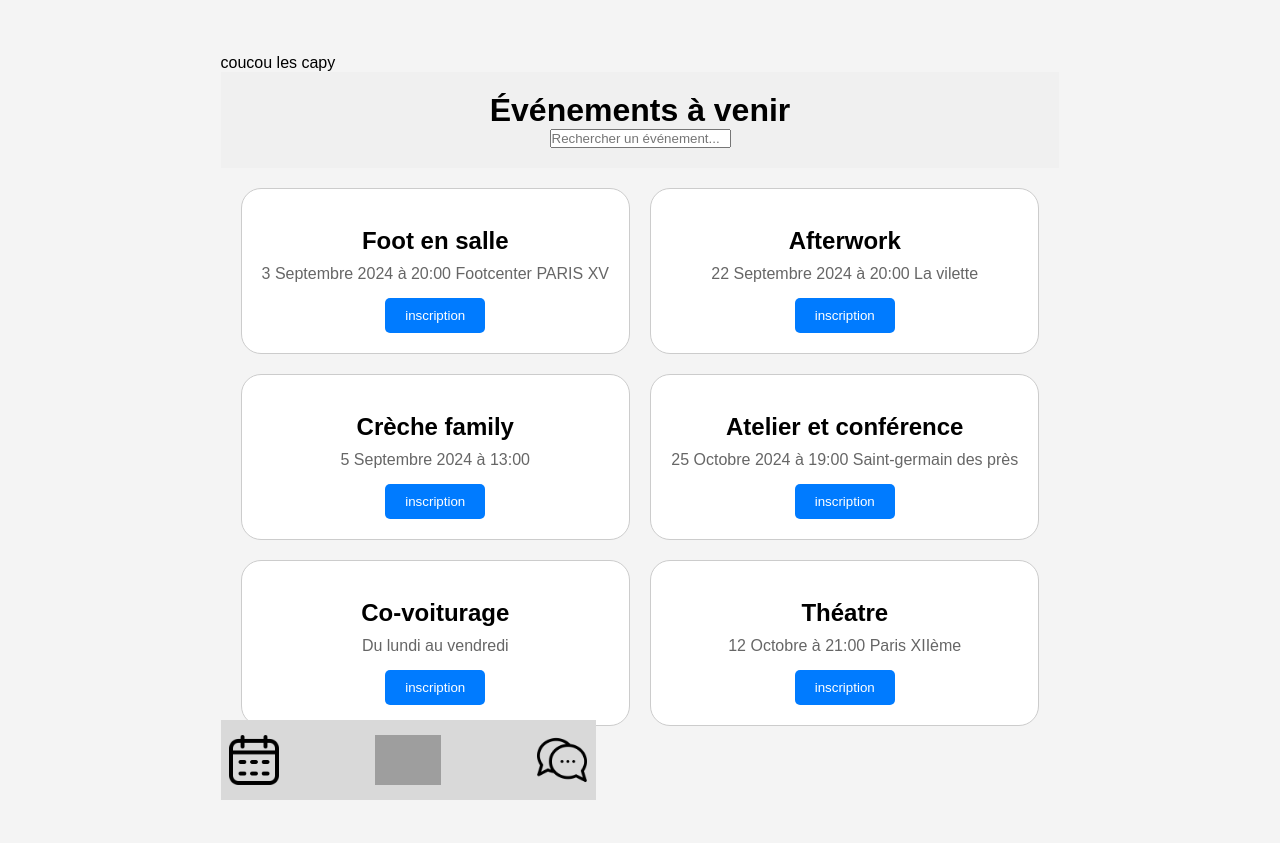
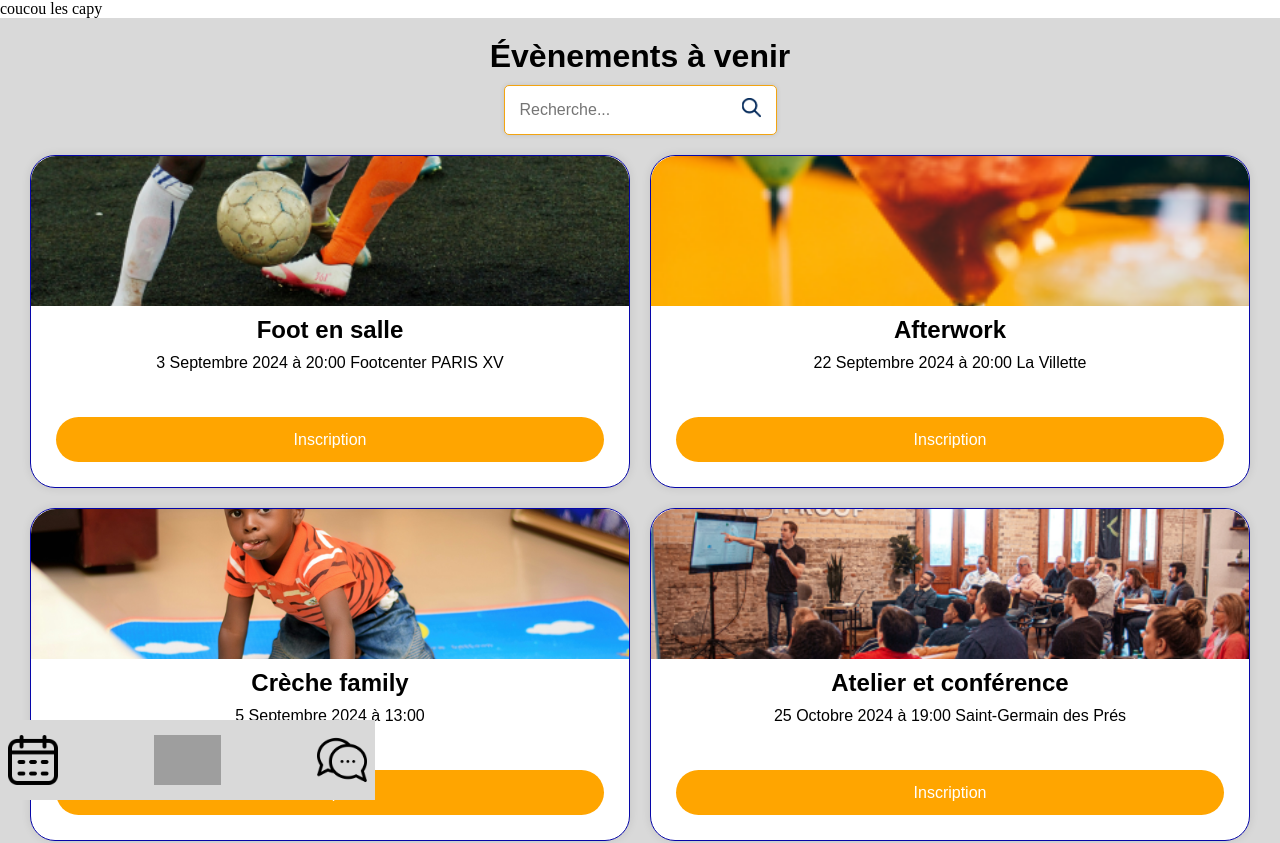
Before and after one commit to lucasA49/hakathon_wild, a React (Vite) app in the folder client/: page /events in a window 1280 px wide. Shown: the top 843 px of the page. Before the commit the page ends 800 px from the top, so only its background shows below. Built offline with nearby package versions, Linux system fonts and the light colour scheme; grey boxes are pictures that could not be loaded.

Commit message:
page events ends

```diff
--- a/client/package.json
+++ b/client/package.json
@@ -7,8 +7,11 @@
     "preview": "vite preview"
   },
   "dependencies": {
+    "chart.js": "^4.4.3",
+    "chartjs-plugin-datalabels": "^2.2.0",
     "prop-types": "^15.8.1",
     "react": "^18.3.1",
+    "react-chartjs-2": "^5.2.0",
     "react-dom": "^18.3.1",
     "react-router-dom": "^6.23.0",
     "sass": "^1.77.6"
@@ -30,4 +33,3 @@
     "*.{jsx,js}": "eslint --report-unused-disable-directives"
   }
 }
-aa
--- a/client/src/App.scss
+++ b/client/src/App.scss
@@ -4,6 +4,8 @@
 @import url(./style/Footer.scss);
 @import url(./style/Home.scss);
 @import url(./style/Ressources.scss);
+@import url(./style/infos.scss);
+@import url(./style/Events.scss);
 
 * {
   box-sizing: border-box;
--- a/client/src/pages/Events.jsx
+++ b/client/src/pages/Events.jsx
@@ -1,20 +1,79 @@
-import '../style/Events.scss';
+import "../style/Events.scss";
+import foot from "../assets/images/foot-events.png";
+import cocktail from "../assets/images/cocktail-events.png";
+import child from "../assets/images/enfant-events.png";
+import conference from "../assets/images/conference-events.png";
+import car from "../assets/images/voiture-events.png";
+import bowling from "../assets/images/bowling-events.png";
+import searchIcon from "../assets/images/Search.svg";
 
-function App() {
+export default function Events() {
+  const events = [
+    {
+      id: 1,
+      title: "Foot en salle",
+      description: "3 Septembre 2024 à 20:00 Footcenter PARIS XV",
+      image: foot,
+    },
+    {
+      id: 2,
+      title: "Afterwork",
+      description: "22 Septembre 2024 à 20:00 La Villette",
+      image: cocktail,
+    },
+    {
+      id: 3,
+      title: "Crèche family",
+      description: "5 Septembre 2024 à 13:00",
+      image: child,
+    },
+    {
+      id: 4,
+      title: "Atelier et conférence",
+      description: "25 Octobre 2024 à 19:00 Saint-Germain des Prés",
+      image: conference,
+    },
+    {
+      id: 5,
+      title: "Co-voiturage",
+      description: "Du lundi au vendredi",
+      image: car,
+    },
+    {
+      id: 6,
+      title: "Théâtre",
+      description: "12 Octobre à 21:00 Paris XIIème",
+      image: bowling,
+    },
+  ];
+
   return (
-    <div className="App">
-      <header>
-        <h1>Événements à venir</h1>
-        <input type="text" placeholder="Rechercher un événement..." />
+    <div className="Events">
+      <header className="header-events">
+        <h1 className="h1-events">Évènements à venir</h1>
+        <div className="search-bar-events">
+          <input
+            className="input-events"
+            type="text"
+            placeholder="Recherche..."
+          />
+          <img
+            src={searchIcon}
+            alt="Icône de recherche"
+            className="search-icon"
+          />
+        </div>
       </header>
-      <main>
+      <main className="main-events">
         <div className="event-cards">
           {events.map((event) => (
             <div className="event-card" key={event.id}>
-              <img src="" alt="" />
-              <h2>{event.title}</h2>
-              <p>{event.description}</p>
-              <button type='button'>inscription</button>
+              <img className="img-events" src={event.image} alt={event.title} />
+              <h2 className="h2-events">{event.title}</h2>
+              <p className="p-events">{event.description}</p>
+              <button className="button-events" type="button">
+                Inscription
+              </button>
             </div>
           ))}
         </div>
@@ -22,15 +81,3 @@ function App() {
     </div>
   );
 }
-
-const events = [
-  { id: 1, title: "Foot en salle", description: "3 Septembre 2024 à 20:00 Footcenter PARIS XV" },
-  { id: 2, title: "Afterwork ", description: "22 Septembre 2024 à 20:00 La vilette" },
-  { id: 3, title: "Crèche family", description: "5 Septembre 2024 à 13:00" },
-  { id: 4, title: "Atelier et conférence", description: "25 Octobre 2024 à 19:00 Saint-germain des près" },
-  { id: 5, title: "Co-voiturage", description: "Du lundi au vendredi" },
-  { id: 6, title: "Théatre ", description: "12 Octobre à 21:00 Paris XIIème" },
-
-];
-
-export default App;
--- a/client/src/style/Events.scss
+++ b/client/src/style/Events.scss
@@ -1,49 +1,108 @@
-.App {
-  text-align: center;
+@import "Variables.scss";
+
+.Events {
+  background-color: $background-color-container;
+  color: $text-color;
+  padding: 20px;
+  font-family: Arial, sans-serif;
 }
 
-header {
-  padding: 20px;
-  background-color: #f0f0f0;
+.header-events {
+  display: flex;
+  flex-direction: column;
+  align-items: center;
+  margin-bottom: 20px;
 }
 
-main {
-  padding: 20px;
+.h1-events {
+  font-size: 2em;
+  margin-bottom: 10px;
 }
 
+.search-bar-events {
+  display: flex;
+  align-items: center;
+  background-color: white;
+  border-radius: 5px;
+  border: 1px solid rgb(242, 164, 17);
+  box-shadow: 0 0 5px rgba(0, 0, 0, 0.1);
+  padding: 5px;
+}
+
+.input-events {
+  border: none;
+  padding: 10px;
+  font-size: 1em;
+  flex-grow: 1;
+  border-radius: 5px 0 0 5px;
+}
+
+.input-events:focus {
+  outline: none;
+}
+
+.search-icon {
+  width: 24px;
+  height: 24px;
+  margin: 5px;
+  fill: $background-color-icone;
+}
+
+.main-events {
   .event-cards {
-  display: grid;
-  grid-template-columns: repeat(2, 1fr);
+    display: flex;
+    flex-wrap: wrap;
     gap: 20px;
+    justify-content: center;
   }
 
   .event-card {
-  background-color: #ffffff;
-  border: 1px solid #ccc;
-  border-radius: 20px;
-  padding: 20px;
+    background-color: white;
+    border-radius: 25px;
+    border: 1px solid rgb(6, 6, 169);
+    box-shadow: 0 0 10px rgba(0, 0, 0, 0.1);
+    text-align: center;
+    width: calc(50% - 20px); /* Assure deux cartes par rangée avec un espace */
+    display: flex;
+    flex-direction: column;
+    justify-content: space-between;
   }
 
-.event-card h2 {
-  font-size: 1.5rem;
-  margin-bottom: 10px;
+  .img-events {
+    width: 100%;
+    height: 150px;
+    object-fit: cover;
+    border-radius: 25px 25px 0 0;
   }
 
-.event-card p {
-  font-size: 1rem;
-  color: #666;
-  margin-bottom: 15px;
+  .h2-events {
+    font-size: 1.5em;
+    margin: 10px 0;
   }
 
-.event-card button {
-  background-color: #007bff;
+  .p-events {
+    font-size: 1em;
+    margin-bottom: 20px;
+  }
+
+  .button-events {
+    background-color: orange;
     color: white;
     border: none;
     padding: 10px 20px;
-  border-radius: 5px;
+    font-size: 1em;
+    border-radius: 25px;
     cursor: pointer;
+    margin-top: auto;
+    margin: 25px;
+    height: 45px;
   }
 
-.event-card button:hover {
-  background-color: #0056b3;
+  .button-events:hover {
+    background-color: darken(rgb(198, 134, 16), 10%);
   }
+
+  .button-events:focus {
+    outline: none;
+  }
+}
--- a/client/src/style/infos.scss
+++ b/client/src/style/infos.scss
@@ -1,13 +1,4 @@
 @use "./Variables.scss" as *;
-
-body {
-  font-family: Arial, sans-serif;
-  background-color: #f4f4f4;
-  display: flex;
-  justify-content: center;
-  align-items: center;
-  height: 100vh;
-}
 
 .form-container {
   background-color: #fff;
@@ -17,7 +8,6 @@ body {
   box-shadow: 0 0 10px rgba(0, 0, 0, 0.1);
   text-align: center;
   position: relative;
-
   .logo-infos {
     width: 100px;
     margin-top: 10px;
```
Also changed, not shown: client/src/assets/images/Capture d’écran 2024-07-04 à 16.44.18.png (added), client/src/assets/images/Search.svg (added), client/src/components/PieChart.jsx (line endings or trailing spaces), client/src/pages/Ressources.jsx (line endings or trailing spaces), client/src/style/Ressources.scss (line endings or trailing spaces). Lines whose indentation alone changed are shown as unchanged.
